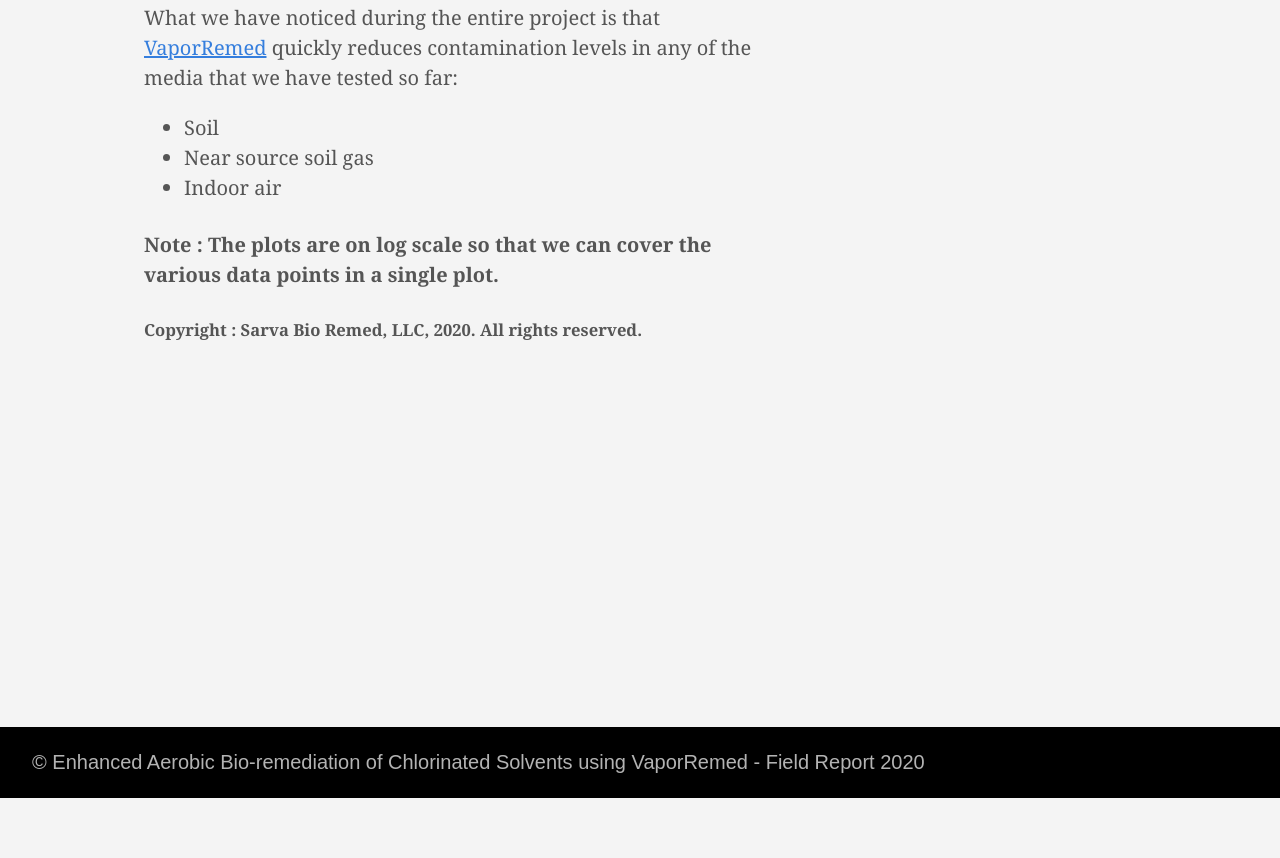
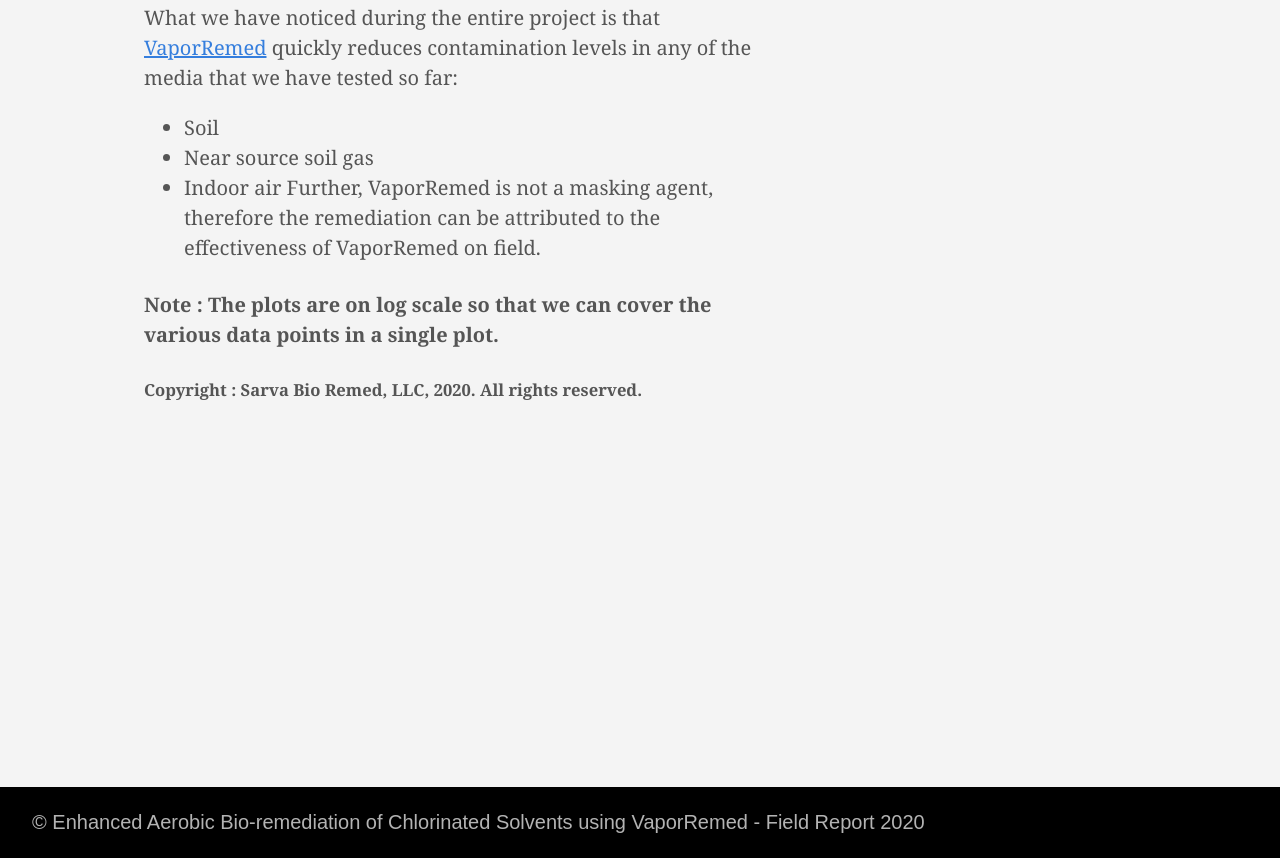
Before and after one commit to dservgun/dservgun.github.io, a plain HTML site: page posts/summary/index.html in a window 1280 px wide. Shown: the part 5472-6330 px from the top of the page. Before the commit the page ends 6270 px from the top, so only its background shows below. Drawn offline with Linux system fonts and the light colour scheme.

Commit message:
rebuilding site Wed May 13 13:40:43 EDT 2020

```diff
--- a/posts/summary/index.html
+++ b/posts/summary/index.html
@@ -39,7 +39,7 @@ Enhanced Aerobic Bio-remediation of Chlorintaed Hydrocarbons The reference, In S
  Documented loss of contaminants from the site due to bio-remediation, Labotary assays showing that the micro-organisms in site samples have the potential to transform contaminants under expected site condition, and One or more pieces of evidence showing that the bio-remediation potential is actually realized in the field.">
 <meta itemprop="datePublished" content="2020-05-09T22:52:38-04:00" />
 <meta itemprop="dateModified" content="2020-05-09T22:52:38-04:00" />
-<meta itemprop="wordCount" content="616">
+<meta itemprop="wordCount" content="636">
 
 
 
@@ -212,7 +212,8 @@ r2 is the contamination level at time T2.</p>
 <ul>
 <li>Soil</li>
 <li>Near source soil gas</li>
-<li>Indoor air</li>
+<li>Indoor air
+Further, VaporRemed is not a masking agent, therefore the remediation can be attributed to the effectiveness of VaporRemed on field.</li>
 </ul>
 <h4 id="note--the-plots-are-on-log-scale-so-that-we-can-cover-the-various-data-points-in-a-single-plot">Note : The plots are on log scale so that we can cover the various data points in a single plot.</h4>
 <h5 id="copyright--sarva-bio-remed-llc-2020-all-rights-reserved">Copyright : Sarva Bio Remed, LLC, 2020. All rights reserved.</h5>
```
